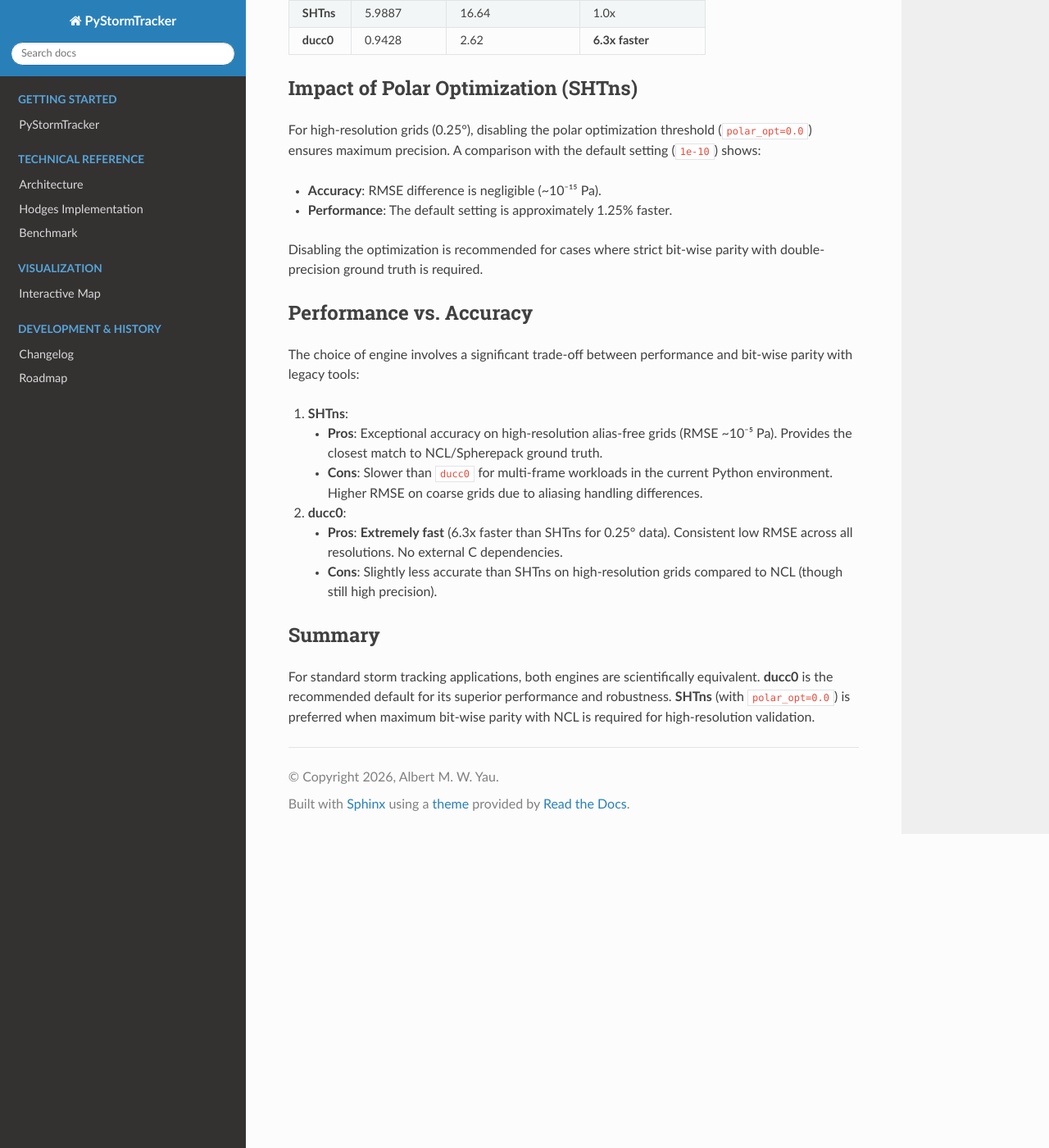
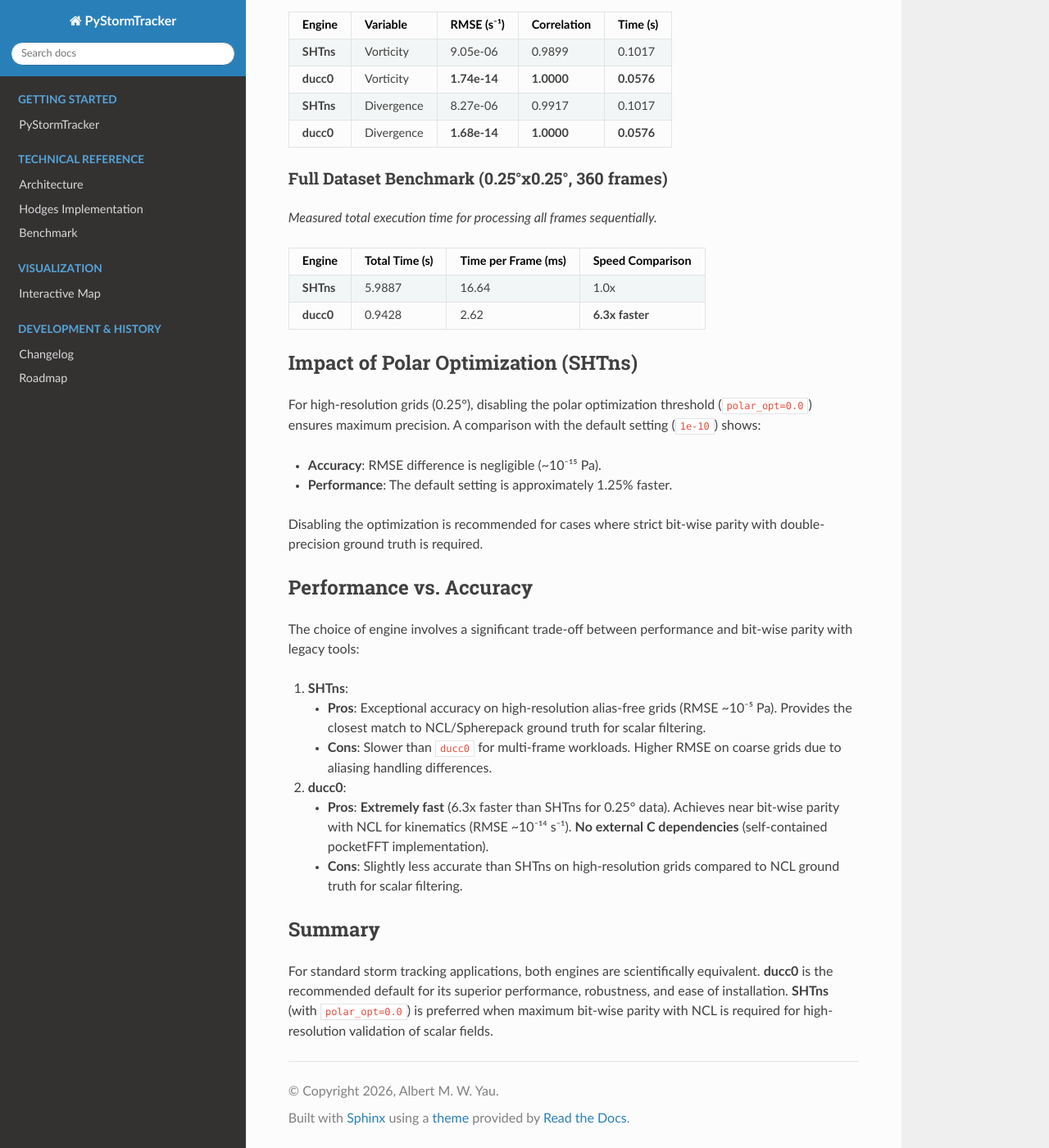
Before and after one commit to mwyau/PyStormTracker, a Sphinx documentation site: the page built from docs/spectral_accuracy.md, in a window 1280 px wide and 1400 px high, scrolled down 1413 px. Shown: the whole window at 82% size. Built offline with Sphinx 7.4.7 and the Read the Docs theme 3.1.0, drawn with Linux system fonts in a browser that asks for light colours; some of the changed text lies outside the part shown.

Commit message:
docs: finalize spectral accuracy with kinematics and dependency notes

```diff
--- a/docs/spectral_accuracy.md
+++ b/docs/spectral_accuracy.md
@@ -14,7 +14,9 @@ All `SHTns` results are obtained using `polar_opt=0.0` (equivalent to `eps=0` in
 
 ## Accuracy & Performance Metrics
 
-### Resolution: 2.5°x2.5° (ERA5)
+### Spectral Filtering (MSL)
+
+#### Resolution: 2.5°x2.5° (ERA5)
 *Note: Higher error in this resolution is primarily due to aliasing on the coarse grid. Times are for a single frame.*
 
 | Engine | Truncation | RMSE (Pa) | Rel. Error | Correlation | Time (s) |
@@ -24,7 +26,7 @@ All `SHTns` results are obtained using `polar_opt=0.0` (equivalent to `eps=0` in
 | **SHTns** | T0-42 | 0.45729944 | 4.53e-06 | 0.999999918845 | 0.0009 |
 | **ducc0** | T0-42 | 0.05369308 | 5.31e-07 | 0.999999998880 | 0.0019 |
 
-### Resolution: 0.25°x0.25° (ERA5)
+#### Resolution: 0.25°x0.25° (ERA5)
 *Note: This resolution satisfies the sampling theorem for T42, resulting in near-perfect parity. Times are for a single frame.*
 
 | Engine | Truncation | RMSE (Pa) | Rel. Error | Correlation | Time (s) |
@@ -33,6 +35,16 @@ All `SHTns` results are obtained using `polar_opt=0.0` (equivalent to `eps=0` in
 | **ducc0** | T5-42 | 0.01276583 | 1.81e-05 | 0.999999999928 | 0.0041 |
 | **SHTns** | T0-42 | 0.00486497 | 4.81e-08 | 0.999999999994 | 0.0141 |
 | **ducc0** | T0-42 | 0.02114745 | 2.09e-07 | 0.999999999831 | 0.0038 |
+
+### Kinematic Derivatives (Vorticity & Divergence)
+*Evaluated on 0.25°x0.25° ERA5 grid. Comparison against NCL `uv2vrdvF` reference.*
+
+| Engine | Variable | RMSE (s⁻¹) | Correlation | Time (s) |
+| :--- | :--- | :--- | :--- | :--- |
+| **SHTns** | Vorticity | 9.05e-06 | 0.9899 | 0.1017 |
+| **ducc0** | Vorticity | **1.74e-14** | **1.0000** | **0.0576** |
+| **SHTns** | Divergence | 8.27e-06 | 0.9917 | 0.1017 |
+| **ducc0** | Divergence | **1.68e-14** | **1.0000** | **0.0576** |
 
 ### Full Dataset Benchmark (0.25°x0.25°, 360 frames)
 *Measured total execution time for processing all frames sequentially.*
@@ -55,13 +67,13 @@ Disabling the optimization is recommended for cases where strict bit-wise parity
 The choice of engine involves a significant trade-off between performance and bit-wise parity with legacy tools:
 
 1.  **SHTns**:
-    *   **Pros**: Exceptional accuracy on high-resolution alias-free grids (RMSE ~10⁻⁵ Pa). Provides the closest match to NCL/Spherepack ground truth.
-    *   **Cons**: Slower than `ducc0` for multi-frame workloads in the current Python environment. Higher RMSE on coarse grids due to aliasing handling differences.
+    *   **Pros**: Exceptional accuracy on high-resolution alias-free grids (RMSE ~10⁻⁵ Pa). Provides the closest match to NCL/Spherepack ground truth for scalar filtering.
+    *   **Cons**: Slower than `ducc0` for multi-frame workloads. Higher RMSE on coarse grids due to aliasing handling differences.
 
 2.  **ducc0**:
-    *   **Pros**: **Extremely fast** (6.3x faster than SHTns for 0.25° data). Consistent low RMSE across all resolutions. No external C dependencies.
-    *   **Cons**: Slightly less accurate than SHTns on high-resolution grids compared to NCL (though still high precision).
+    *   **Pros**: **Extremely fast** (6.3x faster than SHTns for 0.25° data). Achieves near bit-wise parity with NCL for kinematics (RMSE ~10⁻¹⁴ s⁻¹). **No external C dependencies** (self-contained pocketFFT implementation).
+    *   **Cons**: Slightly less accurate than SHTns on high-resolution grids compared to NCL ground truth for scalar filtering.
 
 ## Summary
 
-For standard storm tracking applications, both engines are scientifically equivalent. **ducc0** is the recommended default for its superior performance and robustness. **SHTns** (with `polar_opt=0.0`) is preferred when maximum bit-wise parity with NCL is required for high-resolution validation.
+For standard storm tracking applications, both engines are scientifically equivalent. **ducc0** is the recommended default for its superior performance, robustness, and ease of installation. **SHTns** (with `polar_opt=0.0`) is preferred when maximum bit-wise parity with NCL is required for high-resolution validation of scalar fields.
```
Also changed, not shown: other parts of docs/spectral_accuracy.md (+2 -2 lines).
